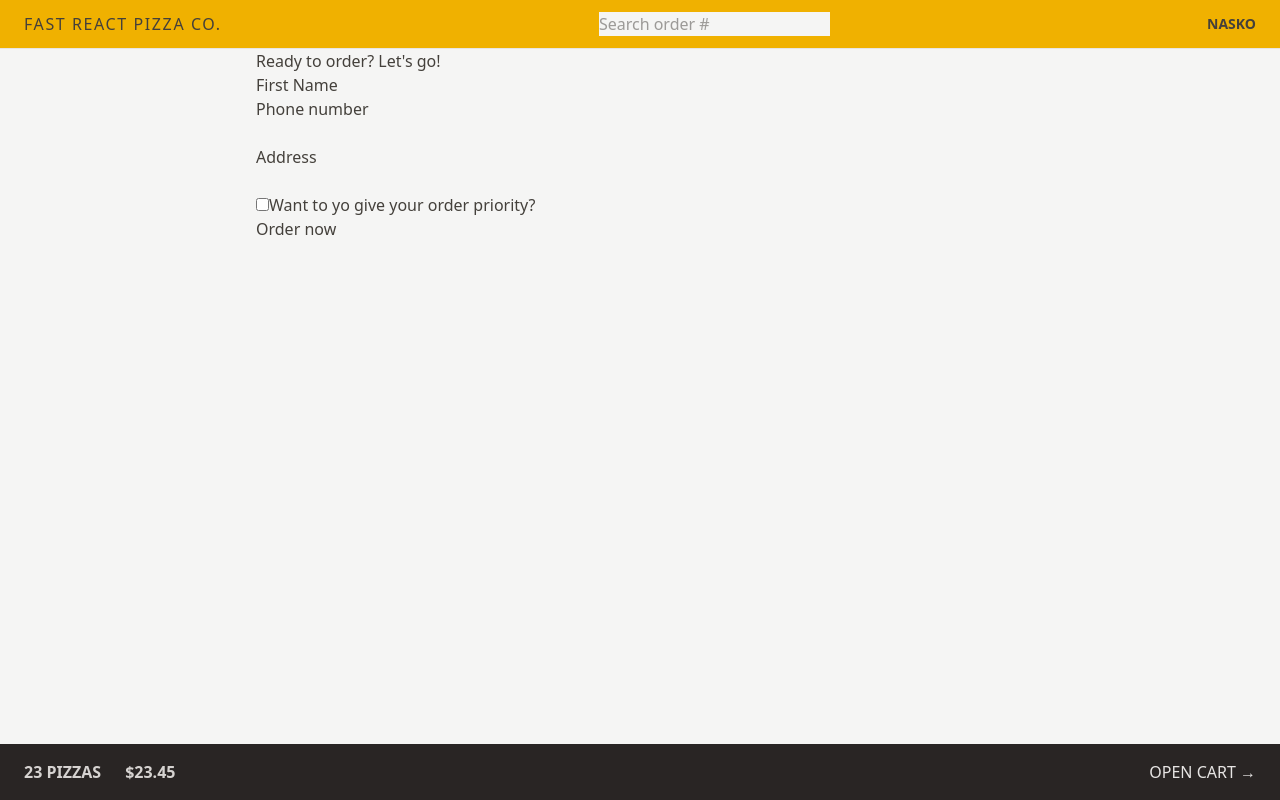
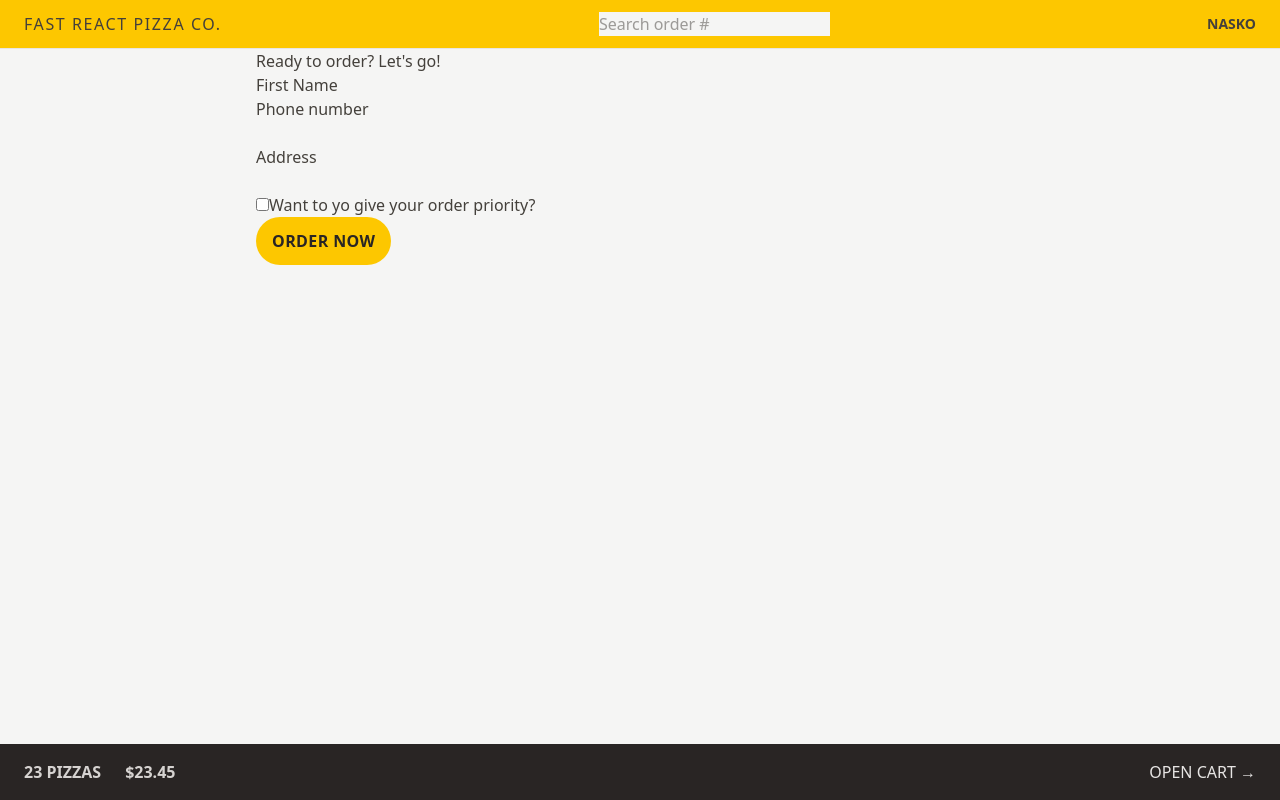
Before and after one commit to at-atanasov/fast-react-pizza, a React (Vite) app: page /order/new in a window 1280 px wide. Built offline with nearby package versions, Linux system fonts and the light colour scheme.

Commit message:
Styling Buttons: Element States and Transitions

```diff
--- a/src/features/cart/Cart.jsx
+++ b/src/features/cart/Cart.jsx
@@ -1,23 +1,23 @@
-import { Link } from 'react-router-dom';
+import { Link } from "react-router-dom";
 
 const fakeCart = [
   {
     pizzaId: 12,
-    name: 'Mediterranean',
+    name: "Mediterranean",
     quantity: 2,
     unitPrice: 16,
     totalPrice: 32,
   },
   {
     pizzaId: 6,
-    name: 'Vegetale',
+    name: "Vegetale",
     quantity: 1,
     unitPrice: 13,
     totalPrice: 13,
   },
   {
     pizzaId: 11,
-    name: 'Spinach and Mushroom',
+    name: "Spinach and Mushroom",
     quantity: 1,
     unitPrice: 15,
     totalPrice: 15,
@@ -29,7 +29,12 @@
 
   return (
     <div>
-      <Link to="/menu">&larr; Back to menu</Link>
+      <Link
+        to="/menu"
+        className="text-sm text-blue-500 hover:text-blue-600 hover:underline"
+      >
+        &larr; Back to menu
+      </Link>
 
       <h2>Your cart, %NAME%</h2>
 
--- a/src/features/order/CreateOrder.jsx
+++ b/src/features/order/CreateOrder.jsx
@@ -4,7 +4,7 @@
 // https://uibakery.io/regex-library/phone-number
 const isValidPhone = (str) =>
   /^\+?\d{1,4}?[-.\s]?\(?\d{1,3}?\)?[-.\s]?\d{1,4}[-.\s]?\d{1,4}[-.\s]?\d{1,9}$/.test(
-    str
+    str,
   );
 
 const fakeCart = [
@@ -79,7 +79,10 @@
 
         <div>
           <input type="hidden" name="cart" value={JSON.stringify(cart)} />
-          <button disabled={isSubmitting}>
+          <button
+            disabled={isSubmitting}
+            className="focus: inline-block rounded-full bg-yellow-400 px-4 py-3 font-semibold tracking-wide text-stone-800 uppercase ring-yellow-300 transition-colors duration-300 hover:bg-yellow-300 focus:bg-yellow-300 focus:ring focus:ring-offset-2 focus:outline-none disabled:cursor-not-allowed"
+          >
             {isSubmitting ? "Placing order..." : "Order now"}
           </button>
         </div>
--- a/src/ui/Header.jsx
+++ b/src/ui/Header.jsx
@@ -4,7 +4,7 @@
 
 function Header() {
   return (
-    <header className="flex items-center justify-between border-b border-stone-200 bg-yellow-500 px-4 py-3 uppercase sm:px-6">
+    <header className="flex items-center justify-between border-b border-stone-200 bg-yellow-400 px-4 py-3 uppercase sm:px-6">
       <Link className="tracking-widest" to="/">
         Fast React Pizza Co.
       </Link>
```
